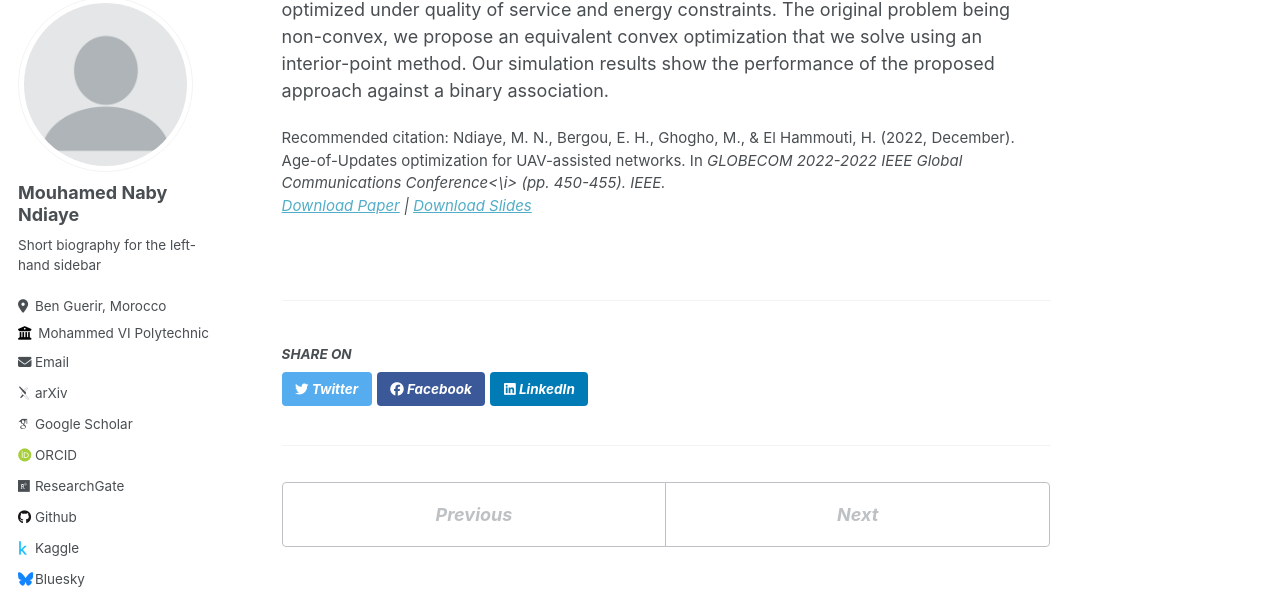
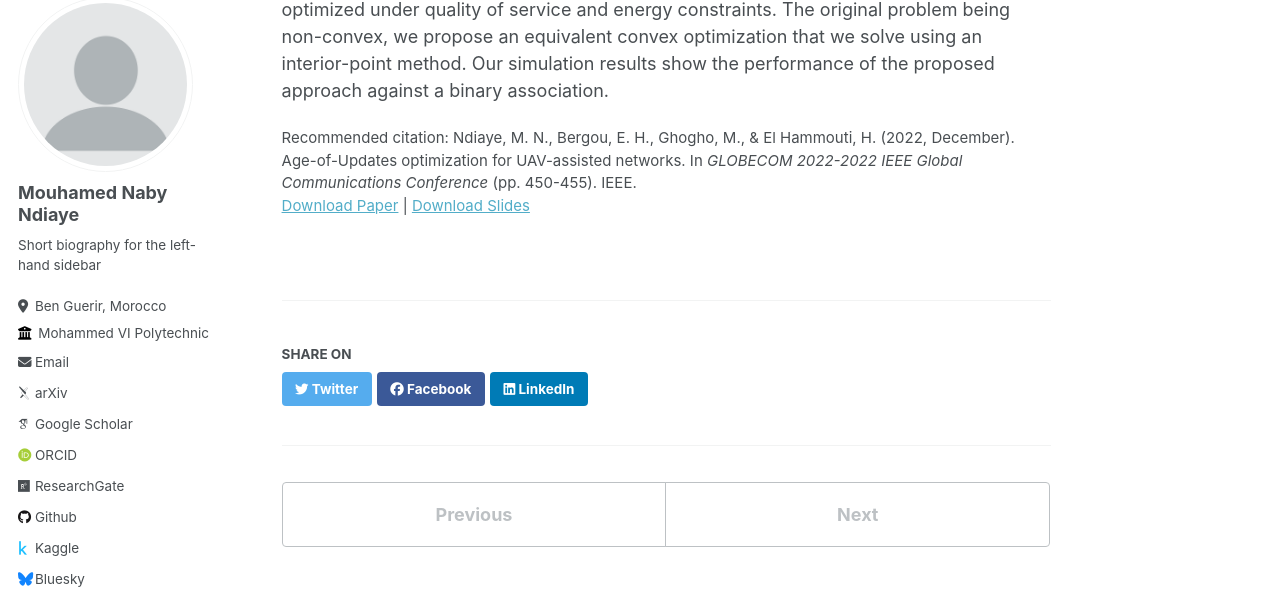
Before and after one commit to Nabzozifo/Nabzozifo.github.io, a Jekyll site: the page built from _publications/2010-10-01-paper-title-number-2.md, in a window 1280 px wide and 900 px high, scrolled down 450 px. Shown: the part 109-719 px from the top of the window. Built offline with Jekyll 4.4.1, drawn with Linux system fonts in a browser that asks for light colours; some web fonts are replaced.

```diff
--- a/_publications/2010-10-01-paper-title-number-2.md
+++ b/_publications/2010-10-01-paper-title-number-2.md
@@ -7,7 +7,7 @@ date: 2023-5-28
 venue: '2023 IEEE International Conference on Communications Workshops (ICC Workshops)'
 slidesurl: ''
 paperurl: 'http://academicpages.github.io/files/paper2.pdf'
-citation: 'Ndiaye, M. N., Bergou, E. H., Ghogho, M., & El Hammouti, H. (2022, December). Age-of-Updates optimization for UAV-assisted networks. In <i>GLOBECOM 2022-2022 IEEE Global Communications Conference<\i> (pp. 450-455). IEEE.'
+citation: 'Ndiaye, M. N., Bergou, E. H., Ghogho, M., & El Hammouti, H. (2022, December). Age-of-Updates optimization for UAV-assisted networks. In <i>GLOBECOM 2022-2022 IEEE Global Communications Conference</i> (pp. 450-455). IEEE.'
 ---
 
 Unmanned aerial vehicles (UAVs) have been proposed as a promising technology to collect data from IoT devices and relay it to the network. In this work, we are interested in scenarios where the data is updated periodically, and the collected updates are time-sensitive. In particular, the data updates may lose their value if they are not collected and analyzed timely. To maximize the data freshness, we optimize a new performance metric, namely the Age-of-Updates (AoU). Our objective is to carefully schedule the UAVs hovering positions and the users' association so that the AoU is minimized. Unlike existing works where the association parameters are considered as binary variables, we assume that devices send their updates according to a probability distribution. As a consequence, instead of optimizing a deterministic objective function, the objective function is replaced by an expectation over the probability distribution. The expected AoU is therefore optimized under quality of service and energy constraints. The original problem being non-convex, we propose an equivalent convex optimization that we solve using an interior-point method. Our simulation results show the performance of the proposed approach against a binary association.
```
